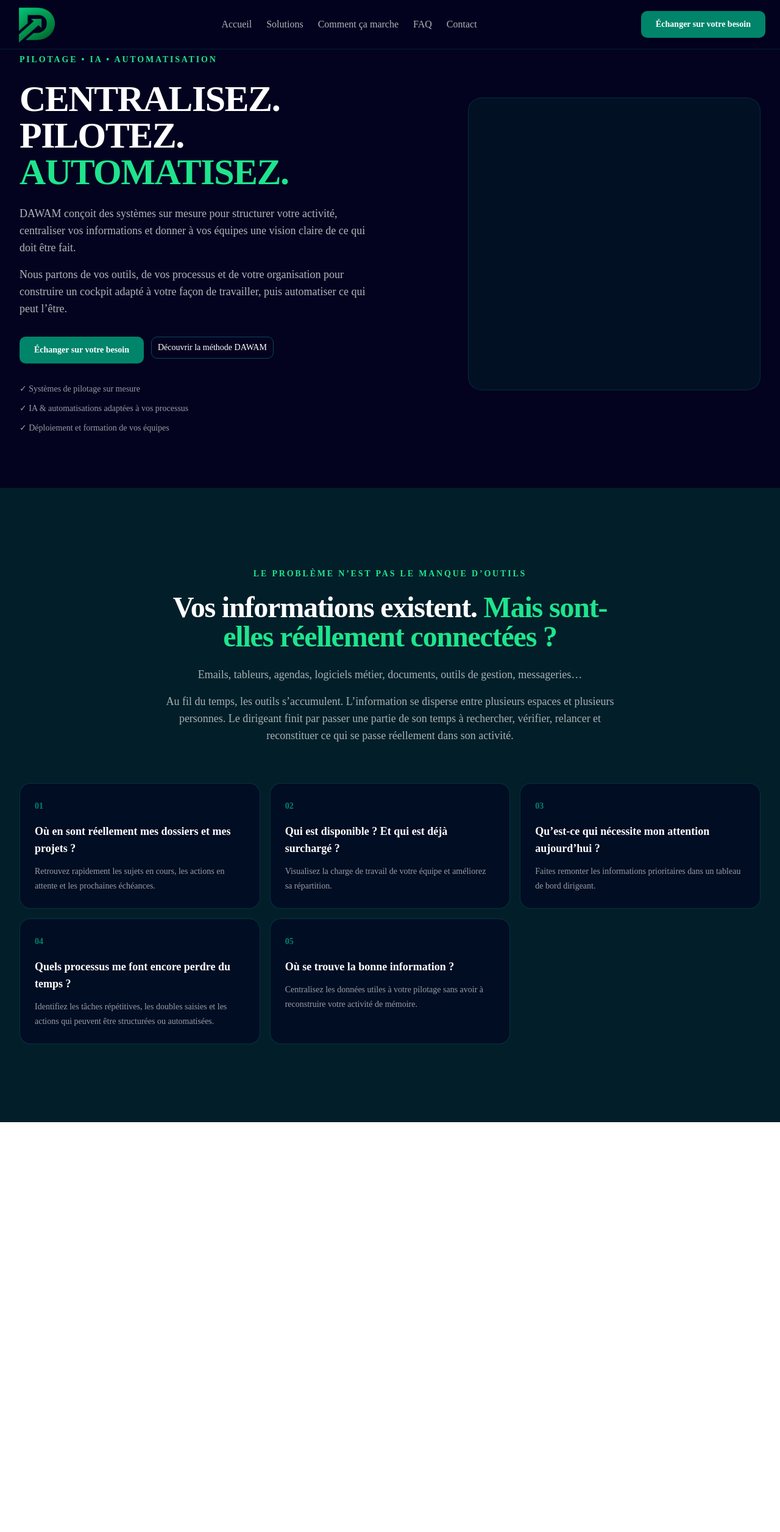
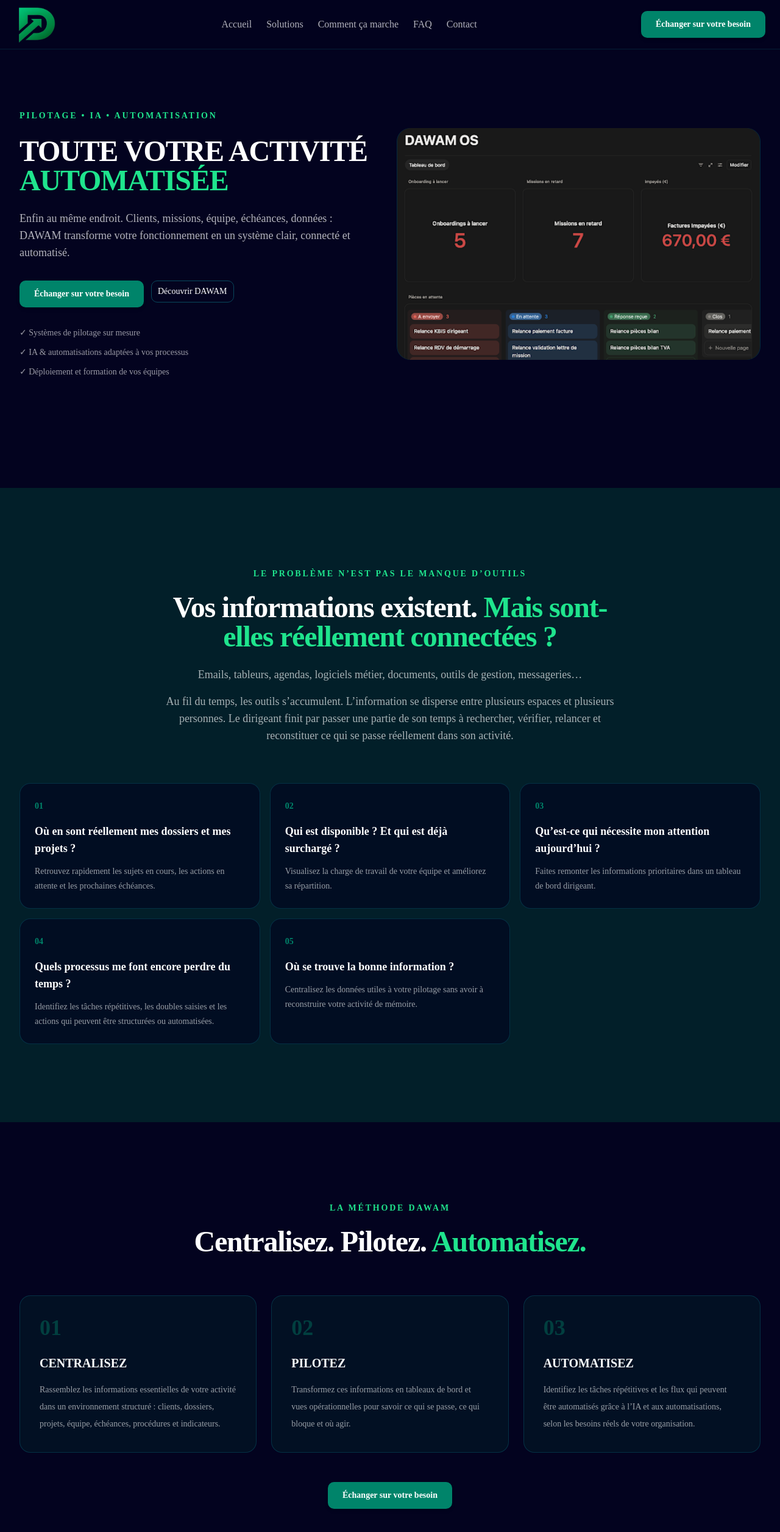
Before and after one commit to Yacine-Di/site-dawam, a Next.js app: page / in a window 1280 px wide. Shown: the top 2512 px of the page at 61% size. Before the commit the page ends 1840 px from the top, so only its background shows below. Built offline with nearby package versions, Linux system fonts and the light colour scheme.

Commit message:
ajout section method, ajout image hero section, modification texte hero section

```diff
--- a/app/page.tsx
+++ b/app/page.tsx
@@ -1,11 +1,13 @@
 import Hero from "@/components/sections/Hero";
 import Problem from "@/components/sections/Problem";
+import Method from "../components/sections/Method";
 
 export default function Home() {
   return (
     <main className="flex min-h-screen w-full flex-col bg-[#03031F] text-white">
       <Hero />
       <Problem />
+      <Method />
     </main>
   );
 }
--- a/components/sections/Hero.tsx
+++ b/components/sections/Hero.tsx
@@ -1,34 +1,28 @@
 import { Button } from "@/components/ui/button";
 import CtaLink from "../ui/CtaLink";
+import Image from "next/image";
 
 export default function Hero() {
     return (
-        <section className="relative flex min-h-screen w-full items-center overflow-hidden">
-            <div className="mx-auto flex w-full max-w-7xl flex-col items-center gap-12 px-6 py-20 lg:flex-row lg:gap-16 lg:px-8">
+        <section className="relative flex md:h-[100vh] w-full pt-32 pb-16 md:py-45 items-center overflow-hidden">
+            <div className="mx-auto flex w-full max-w-7xl flex-col items-center gap-6 px-16 py-20 lg:flex-row lg:gap-6 lg:px-8">
                 {/* Content */}
                 <div className="flex w-full max-w-2xl flex-col items-center text-center lg:items-start lg:text-left">
                     <span className="mb-6 text-sm font-semibold tracking-[0.2em] text-[#1FE48D]">
                         PILOTAGE • IA • AUTOMATISATION
                     </span>
 
-                    <h1 className="text-4xl font-bold tracking-tight sm:text-5xl lg:text-6xl">
-                        CENTRALISEZ. PILOTEZ.{" "}
-                        <span className="text-[#1FE48D]">AUTOMATISEZ.</span>
+                    <h1 className="text-2xl font-bold tracking-tight sm:text-4xl lg:text-5xl">
+                        TOUTE VOTRE ACTIVITÉ {" "}
+                        <span className="text-[#1FE48D]">AUTOMATISÉE</span>
                     </h1>
 
                     <p className="mt-6 max-w-xl text-base leading-7 text-white/70 sm:text-lg">
-                        DAWAM conçoit des systèmes sur mesure pour structurer votre
-                        activité, centraliser vos informations et donner à vos équipes une
-                        vision claire de ce qui doit être fait.
+                        Enfin au même endroit.
+                        Clients, missions, équipe, échéances, données : DAWAM transforme votre fonctionnement en un système clair, connecté et automatisé.
                     </p>
 
-                    <p className="mt-4 max-w-xl text-base leading-7 text-white/70 sm:text-lg">
-                        Nous partons de vos outils, de vos processus et de votre
-                        organisation pour construire un cockpit adapté à votre façon de
-                        travailler, puis automatiser ce qui peut l’être.
-                    </p>
-
-                    {/* CTAs */}
+                    {/* CTA */}
                     <div className="mt-8 flex flex-col gap-3 sm:flex-row">
                         <CtaLink />
 
@@ -37,7 +31,7 @@
                             variant="outline"
                             className="border-[#08485C] bg-transparent text-white hover:bg-[#021F29]"
                         >
-                            Découvrir la méthode DAWAM
+                            Découvrir DAWAM
                         </Button>
                     </div>
 
@@ -50,10 +44,8 @@
                 </div>
 
                 {/* Illustration */}
-                <div className="flex min-h-[400px] w-full flex-1 items-center justify-center lg:min-h-[550px]">
-                    <div className="flex aspect-square w-full max-w-[550px] items-center justify-center rounded-3xl border border-[#08485C]/50 bg-[#021F29]/50">
-                        {/* Illustration DAWAM ici */}
-                    </div>
+                <div className="flex w-full max-w-[600px] w-[600px] h-[380px] items-center justify-center rounded-3xl border border-[#08485C]/50 bg-[#021F29]/50">
+                    <Image src="/dawam-hero.png" alt="Illustration DAWAM" className="rounded-3xl object-fill w-[600px] h-[380px]" width={600} height={380} />
                 </div>
             </div>
         </section>
--- /dev/null
+++ b/components/sections/Method.tsx
@@ -0,0 +1,71 @@
+import { ArrowRight } from "lucide-react";
+import { Button } from "@/components/ui/button";
+import CtaLink from "../ui/CtaLink";
+
+const steps = [
+  {
+    number: "01",
+    title: "CENTRALISEZ",
+    description:
+      "Rassemblez les informations essentielles de votre activité dans un environnement structuré : clients, dossiers, projets, équipe, échéances, procédures et indicateurs.",
+  },
+  {
+    number: "02",
+    title: "PILOTEZ",
+    description:
+      "Transformez ces informations en tableaux de bord et vues opérationnelles pour savoir ce qui se passe, ce qui bloque et où agir.",
+  },
+  {
+    number: "03",
+    title: "AUTOMATISEZ",
+    description:
+      "Identifiez les tâches répétitives et les flux qui peuvent être automatisés grâce à l’IA et aux automatisations, selon les besoins réels de votre organisation.",
+  },
+];
+
+export default function Method() {
+  return (
+    <section className="w-full bg-[#03031F] py-24 lg:py-32">
+      <div className="mx-auto flex w-full max-w-7xl flex-col px-6 lg:px-8">
+        {/* Header */}
+        <div className="mx-auto max-w-3xl text-center">
+          <span className="text-sm font-semibold tracking-[0.2em] text-[#1FE48D]">
+            LA MÉTHODE DAWAM
+          </span>
+
+          <h2 className="mt-5 text-3xl font-bold tracking-tight text-white sm:text-4xl lg:text-5xl">
+            Centralisez. Pilotez.{" "}
+            <span className="text-[#1FE48D]">Automatisez.</span>
+          </h2>
+        </div>
+
+        {/* Steps */}
+        <div className="mt-16 grid gap-6 md:grid-cols-3">
+          {steps.map((step) => (
+            <div
+              key={step.number}
+              className="group rounded-2xl border border-[#08485C]/60 bg-[#021F29]/50 p-8 transition-all duration-300 hover:-translate-y-1 hover:border-[#008C58]"
+            >
+              <span className="text-4xl font-bold text-[#00846A]/40 transition-colors group-hover:text-[#1FE48D]">
+                {step.number}
+              </span>
+
+              <h3 className="mt-6 text-xl font-bold text-white">
+                {step.title}
+              </h3>
+
+              <p className="mt-4 text-sm leading-7 text-white/60">
+                {step.description}
+              </p>
+            </div>
+          ))}
+        </div>
+
+        {/* CTA */}
+        <div className="mt-12 flex justify-center">
+          <CtaLink />
+        </div>
+      </div>
+    </section>
+  );
+}
```
Also changed, not shown: public/dawam-hero.png (added), 1 other file (tests, documents, lock files or other folders).
